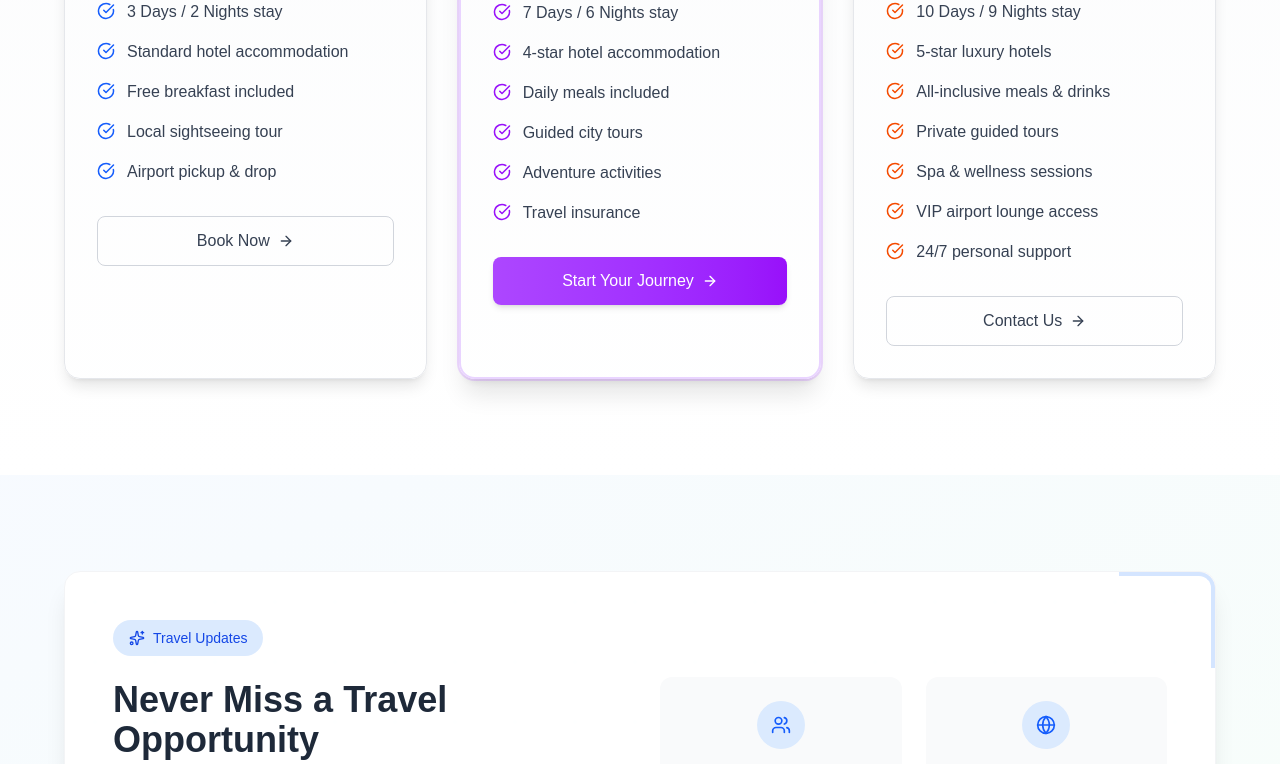
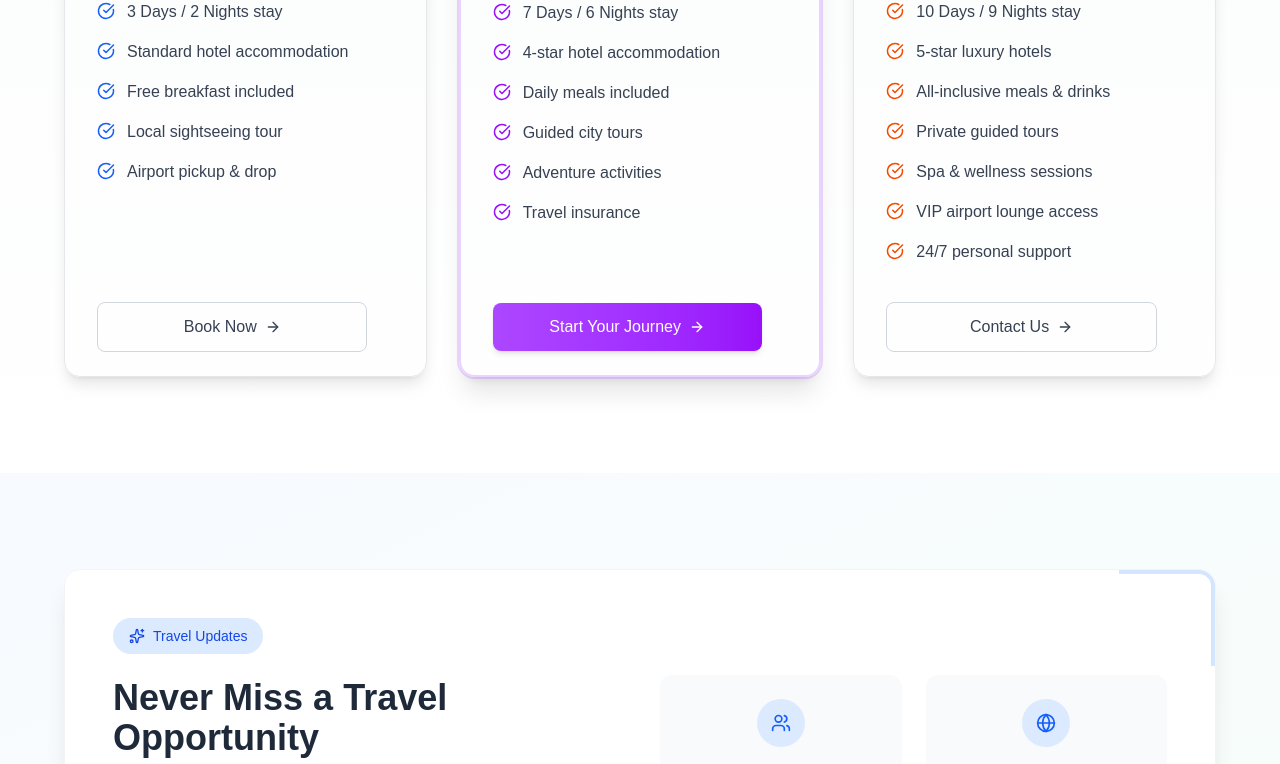
Before and after one commit to Saifullahkh/travel-website, a Next.js app: page /pricing in a window 1280 px wide. Shown: the part 5382-6146 px from the top of the page. Built offline with nearby package versions, Linux system fonts and the light colour scheme.

Commit message:
update-commit

```diff
--- a/app/pricing/page.js
+++ b/app/pricing/page.js
@@ -165,7 +165,7 @@ export default function TravelPricing({
                   {plan.description}
                 </p>
 
-                <ul className="space-y-4 mb-8">
+                <ul className="space-y-4 mb-20">
                   {plan.features.map((feature, i) => (
                     <li key={i} className="flex items-start">
                       <CheckCircle
@@ -180,7 +180,7 @@ export default function TravelPricing({
                 </ul>
 
                <button
-                  className={` group w-full py-3 px-6 rounded-lg font-medium transition-all duration-300 flex items-center justify-center mt-auto ${
+                  className={`absolute bottom-6 group w-3/4 py-3 px-6 rounded-lg font-medium transition-all duration-300 flex items-center justify-center mt-auto ${
                     plan.isPopular
                       ? `bg-gradient-to-r ${colorClasses.gradient} ${colorClasses.hover} text-white shadow-md hover:shadow-lg`
                       : "border border-gray-300 text-gray-700 dark:text-gray-300 hover:bg-gray-50 dark:hover:bg-gray-700"
```
